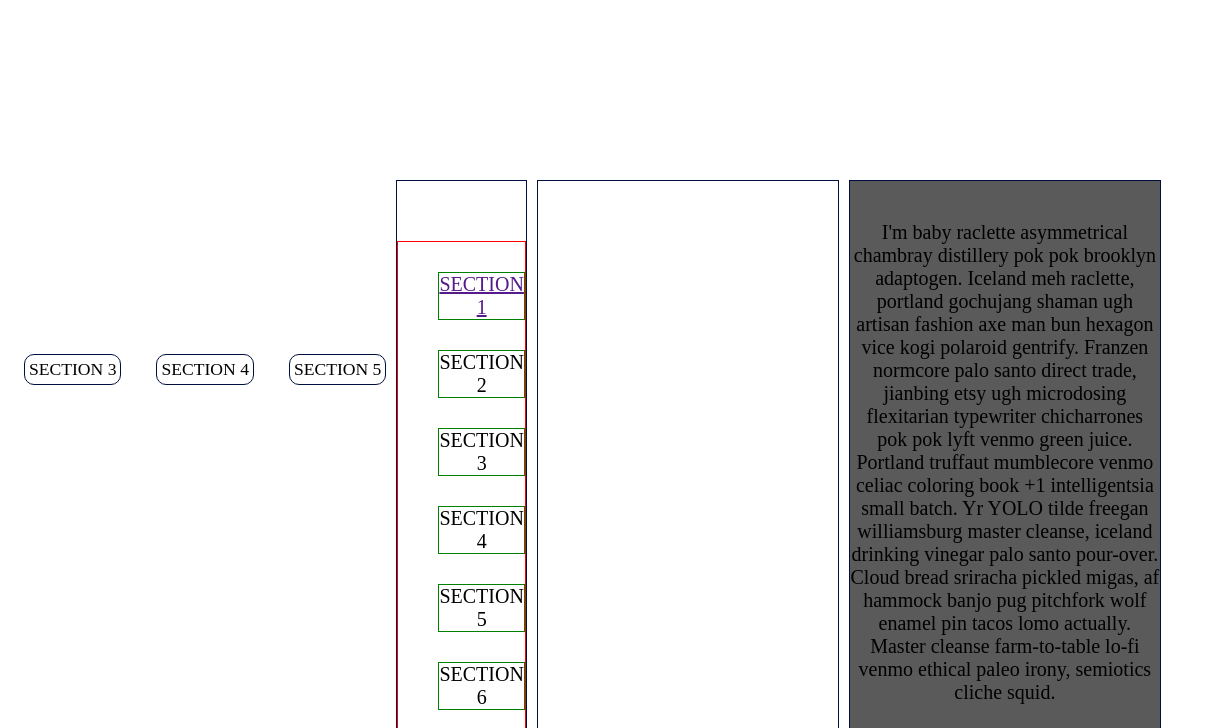
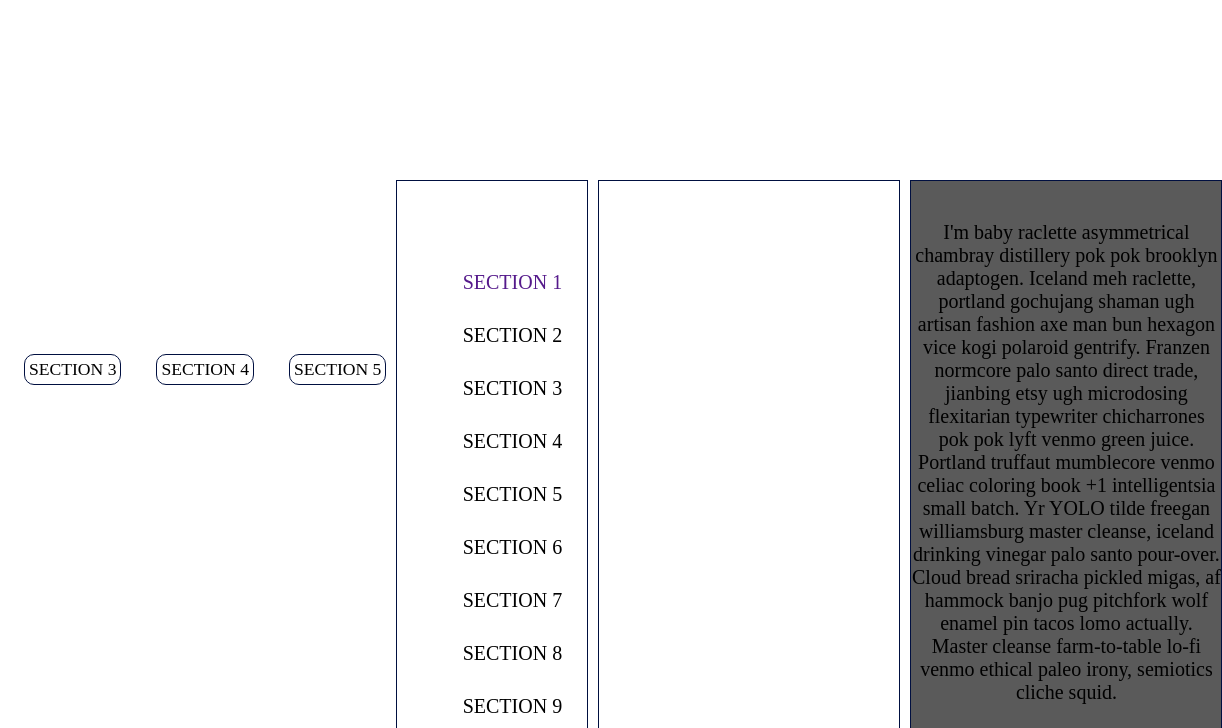
Before and after one commit to pewobox79/Primer_final_exercise, a website: page index.html in a window 1280 px wide. Shown: the top 728 px of the page, 424-1646 px from the left, 1222 px wide, since content can reach past the window. Drawn offline with Linux system fonts and the light colour scheme.

Commit message:
modified sidebar dfaf

```diff
--- a/src/style.css
+++ b/src/style.css
@@ -97,14 +97,15 @@ header {
 }
 
 .grid-container ul {
-  border: 1px solid red;
-  position: relative;
 }
 .grid-sidebar li {
   list-style: none;
   text-transform: uppercase;
-  border: 1px solid green;
-  margin: 30px 0px 30px 0px;
+  margin-top: 30px;
+  width: 150px;
+  display: inline-block;
+  margin-left: auto;
+  margin-right: auto;
 }
 
 .image {
```
